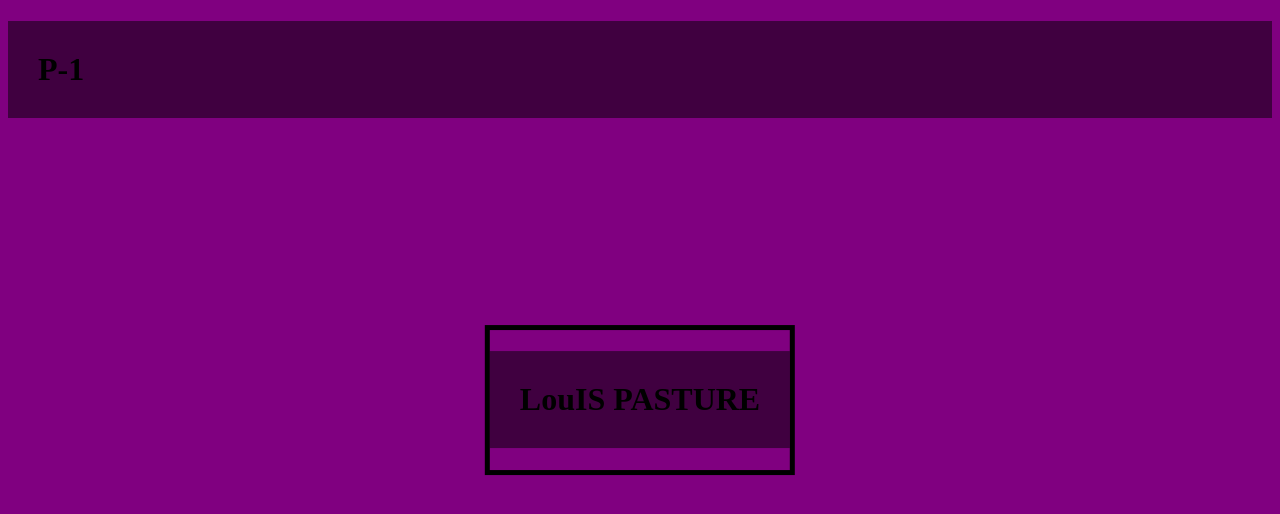
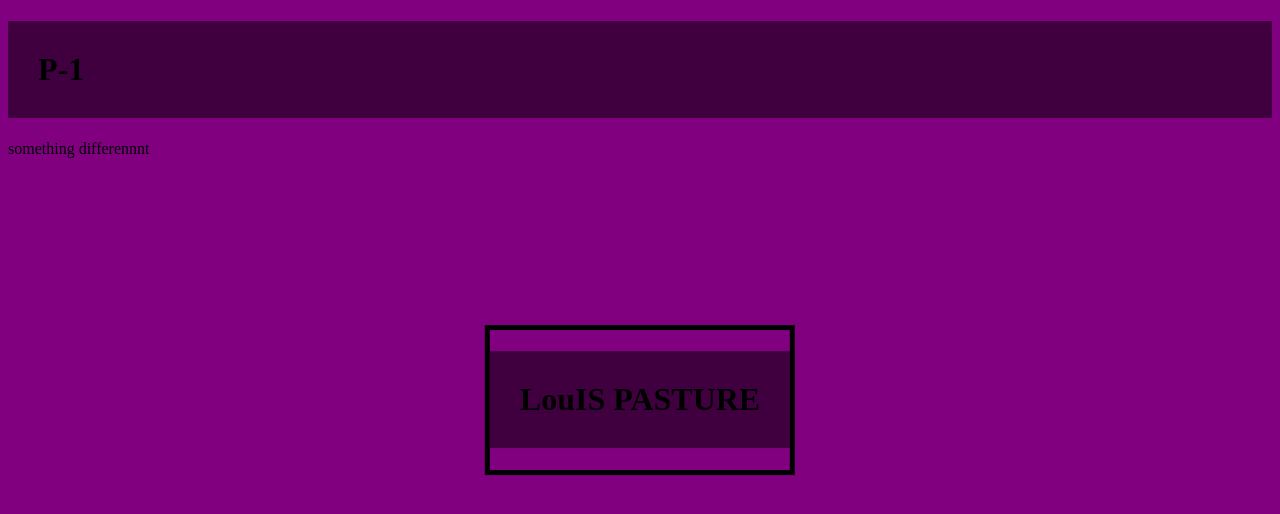
Before and after one commit to harshBansal47/beginners-2, a plain HTML site: page index-2.html in a window 1280 px wide. Drawn offline with Linux system fonts and the light colour scheme.

Commit message:
Update index-2.html

```diff
--- a/index-2.html
+++ b/index-2.html
@@ -7,6 +7,7 @@
   </head>
   <body>
     <h1>P-1</h1>
+    <p> something differennnt</p>
     <div class = "heading">
   <h1>LouIS PASTURE</h1>
   </div>
```
